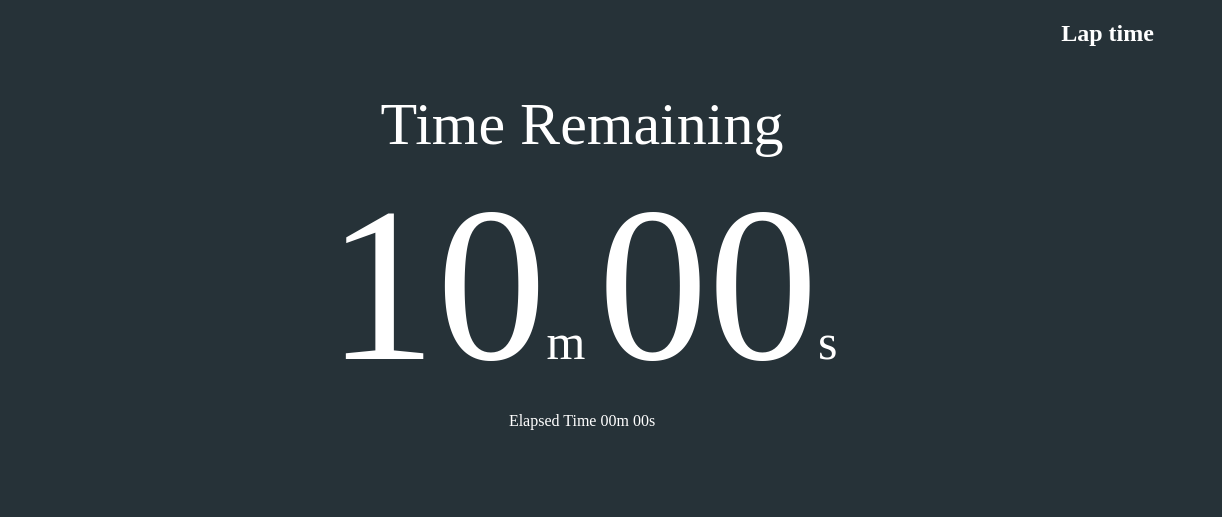
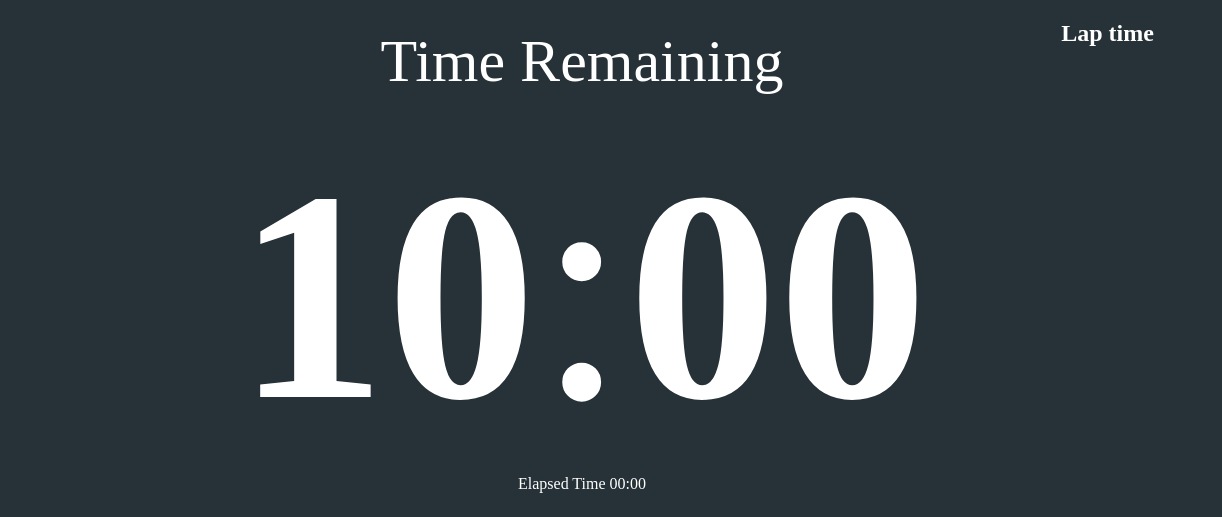
Before and after one commit to m45-astroX/presentimer4xrismintl.github.io, a plain HTML site: page index.html in a window 1280 px wide. Shown: the top 517 px of the page, 58-1280 px from the left. Drawn offline with Linux system fonts and the light colour scheme.

Commit message:
change size

```diff
--- a/index.html
+++ b/index.html
@@ -20,10 +20,10 @@
     <section id="main">
       <div class="inner">
         <p id="status">Time Remaining</p>
-        <p id="timer"><span id="minutes">00</span>m <span id="seconds">00</span>s</p>
+        <p id="timer"><span id="minutes">00</span>:<span id="seconds">00</span></p>
         <p id="elapsed_timer">
           Elapsed Time
-          <span id="elapsed_minutes">00</span>m <span id="elapsed_seconds">00</span>s
+          <span id="elapsed_minutes">00</span>:<span id="elapsed_seconds">00</span>
         </p>
       </div>
     </section>
--- a/style.css
+++ b/style.css
@@ -30,7 +30,7 @@ p#status {
 
 p#timer {
   margin: 0 auto;
-  font-size: 50px;
+  font-size: 330px;
 }
 
 p#elapsed_timer {
@@ -40,7 +40,8 @@ p#elapsed_timer {
 
 span#minutes,
 span#seconds {
-  font-size: 220px;
+  font-size: 300px;
+  font-weight: bold;
 }
 
 section#controller {
```
